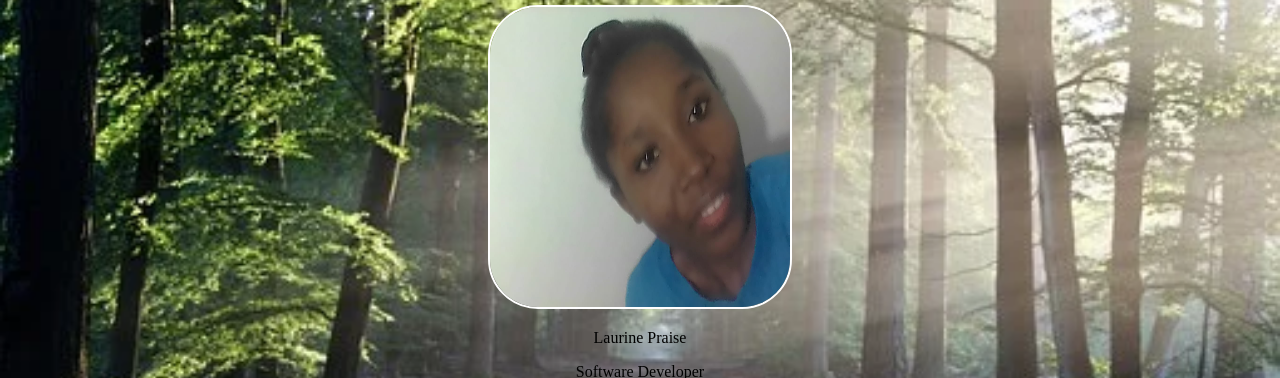
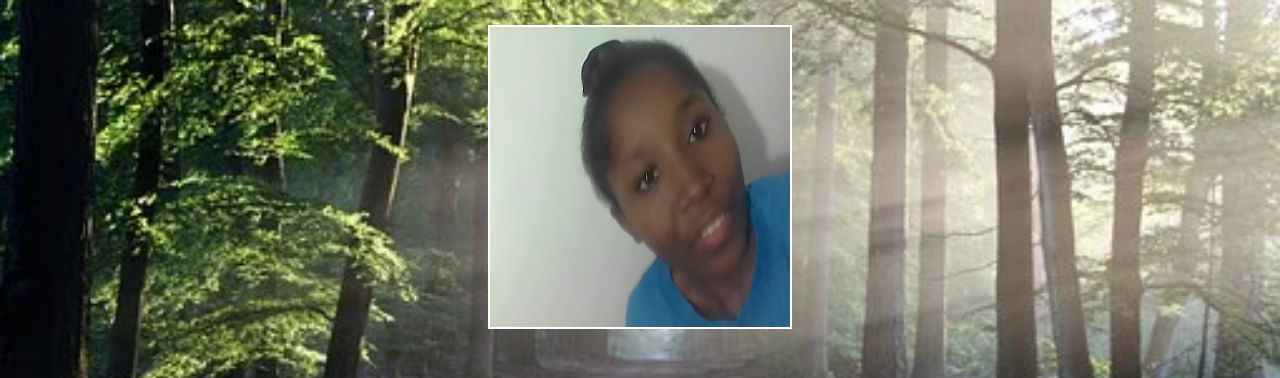
Before and after one commit to praise-laurine/my-portfolio, a plain HTML site: page index.html in a window 1280 px wide. Shown: the part 64-442 px from the top of the page. Drawn offline with Linux system fonts and the light colour scheme.

Commit message:
made changes

```diff
--- a/styles.css
+++ b/styles.css
@@ -34,8 +34,24 @@ body{
     text-align: center;
 }
 .header-content img{
-    border-radius: 50px;
+    border-radius: ro 50px;
     border: 2px solid #fff;
-
-
+     margin-top: 20px;
+    }
+.header-content img:hover{
+    border: 2px solid #000;
 }
+.name{
+    cursor: pointer;
+    font-size: 50px;
+    color: #fff;
+    font-family: sans-serif;
+    font-style:italic ;
+}
+.txt{
+    cursor: pointer;
+    font-family: sans-serif ;
+    font-size: 30px;
+    color: #fff;
+    font-style: italic;
+}
```
